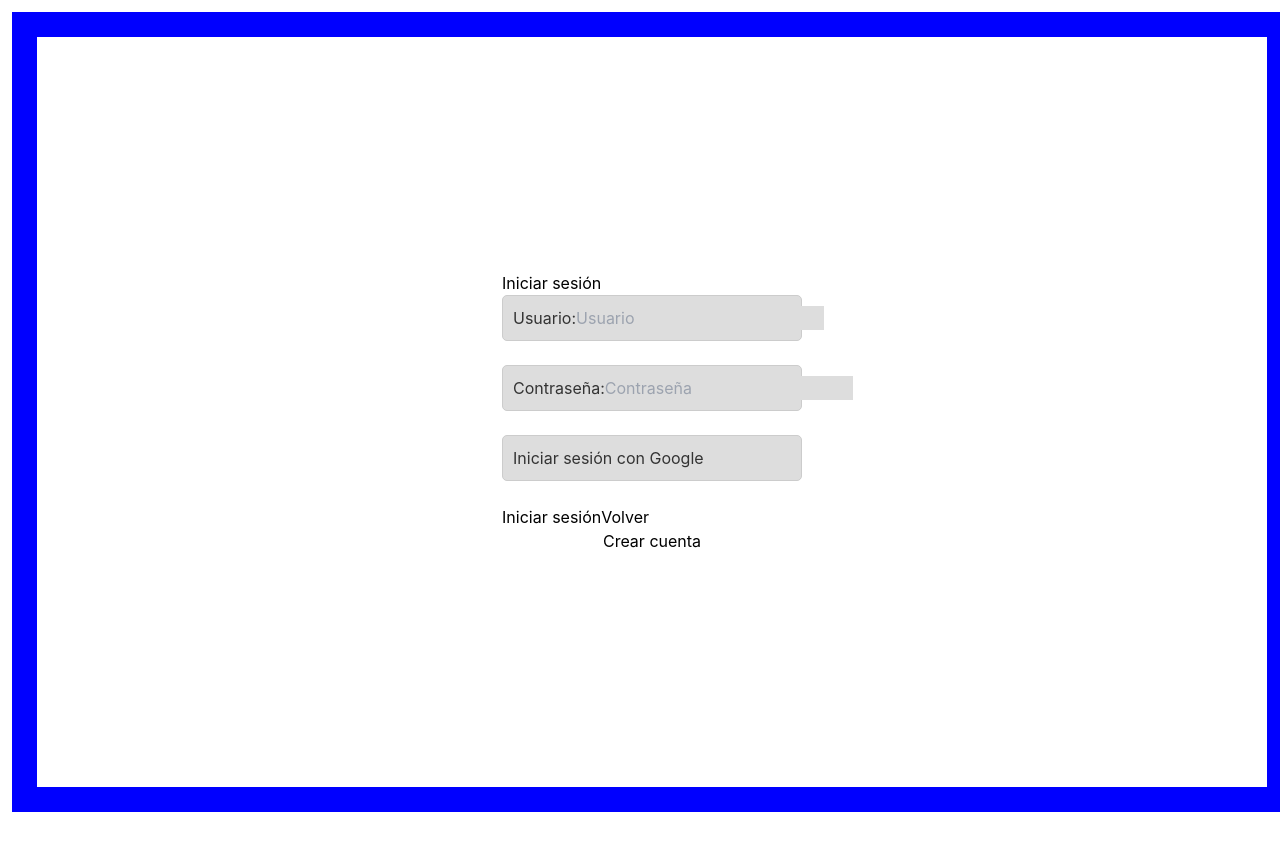
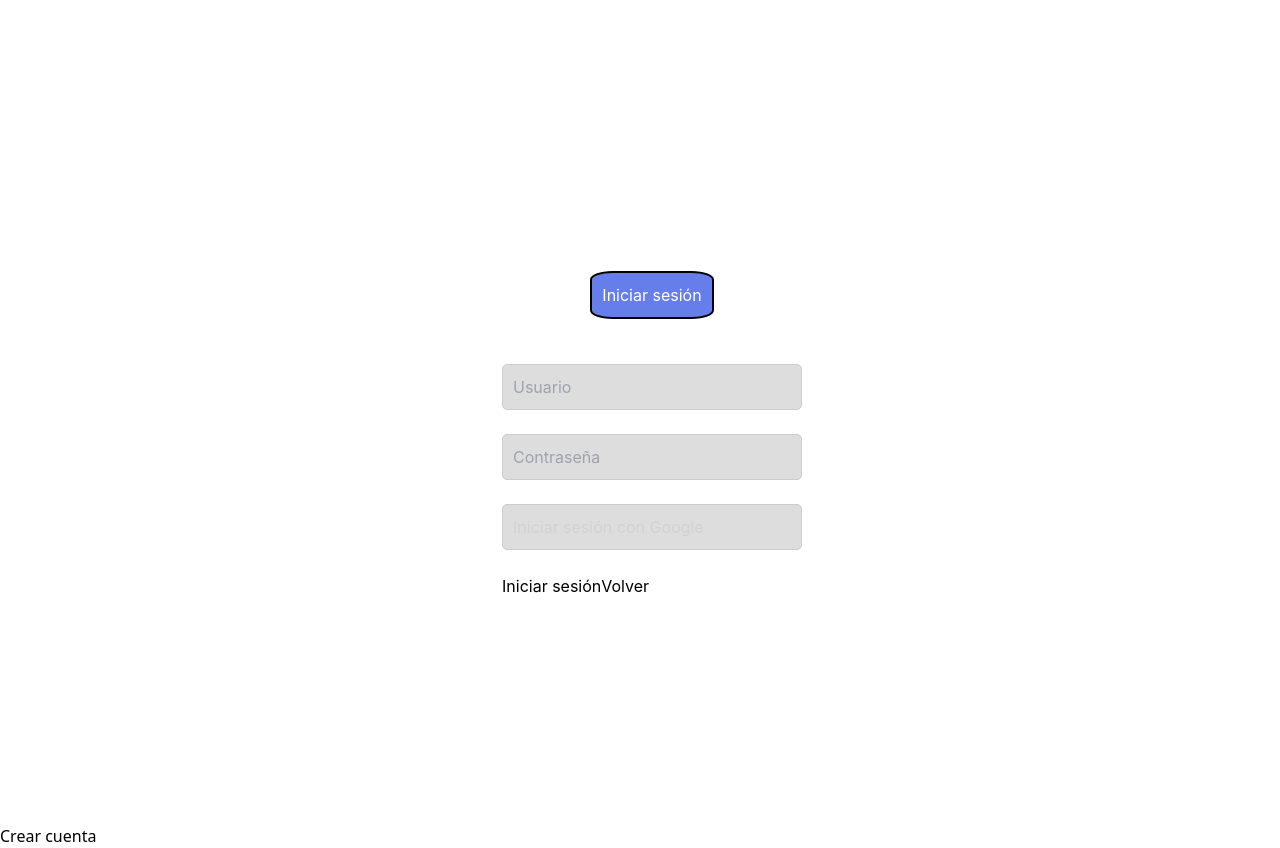
Before and after one commit to FaustoCitera/Proyecto, a Next.js app: page /authForm in a window 1280 px wide. Before the commit the page ends 824 px from the top, so only its background shows below. Built offline with nearby package versions, Linux system fonts and the light colour scheme.

Commit message:
elpepe26

```diff
--- a/components/login.jsx
+++ b/components/login.jsx
@@ -42,19 +42,19 @@ const LoginPage = () => {
   }
 )}
   return (
-  <div classname="pe">
+  <div className="pe">
     <div className="page">
       <div className="pge">
-        <h2>Iniciar sesión</h2>
+        <div className="Inicioc">
+        <h2 className="h22">Iniciar sesión</h2>
+        </div>
           <form onSubmit={handleSubmit}>
              <label className="labelcolor">
-              Usuario:
-             <input className="inputcolor" id="username" type="text" placeholder="Usuario" value={user} onChange={handleUserChange} />
+              <input className="inputcolor" id="username" type="text" placeholder="Usuario" value={user} onChange={handleUserChange} />
         </label>
         <br />
         <label className="labelcolor">
-           Contraseña:
-            <input className="inputcolor" id="password" type="password" placeholder="Contraseña" value={password} onChange={handlePasswordChange} />
+           <input className="inputcolor" id="password" type="password" placeholder="Contraseña" value={password} onChange={handlePasswordChange} />
         </label >
         <br />
         <label className="labelcolor">
@@ -74,4 +74,4 @@ const LoginPage = () => {
   );
 }
 
-export default LoginPage;
+    export default LoginPage;
--- a/components/signup.jsx
+++ b/components/signup.jsx
@@ -43,7 +43,9 @@ const SignUpPage = () => {
   };
     return (
       <div>
+        <div>
         <h2>Crear cuenta</h2>
+        </div>
         <form onSubmit={handleSubmit}>
           <label>
             Email:
--- a/public/globals.css
+++ b/public/globals.css
@@ -2,9 +2,9 @@
 @tailwind components;
 @tailwind utilities;
 
-.card
+.page
 {
-    font-family: -apple-system, BlinkMacSystemFont, 'Segoe UI', Roboto, Oxygen, Ubuntu, Cantarell, 'Open Sans', 'Helvetica Neue', sans-serif;
+font-family: -apple-system, BlinkMacSystemFont, 'Segoe UI', Roboto, Oxygen, Ubuntu, Cantarell, 'Open Sans', 'Helvetica Neue', sans-serif;
  display: flex;
  justify-content: center;
  align-items: center;
@@ -12,12 +12,35 @@
  height: 100vh;
 flex-direction: column;
 margin: 12px;
-border: 25px solid blue;
+}
+
+.card
+{
+
+}
+
+.h22
+{
+      color: white;
+      border: 2px solid black ;
+      padding: 10px;
+      border-radius: 18%;
+      width:fit-content;
+      background-color: #667EEA;
+
+}
+.Inicioc
+{
+      padding: 15%;
+      display: flex;
+      justify-content: center;
+      align-content: center;
+
 }
 .labelcolor
 {
+      display: flex;
     font-family: -apple-system, BlinkMacSystemFont, 'Segoe UI', Roboto, Oxygen, Ubuntu, Cantarell, 'Open Sans', 'Helvetica Neue', sans-serif;
-    display: flex;
     padding: 10px;
       border: 1px solid #ccc;
       border-radius: 5px;
@@ -25,7 +48,7 @@ border: 25px solid blue;
       font-size: 16px;
       box-sizing: border-box;
       background-color: #ddd; /* Color de fondo gris */
-      color: #333;
+      color: #D2D2D2;
 }
 
 .inputcolor
```
